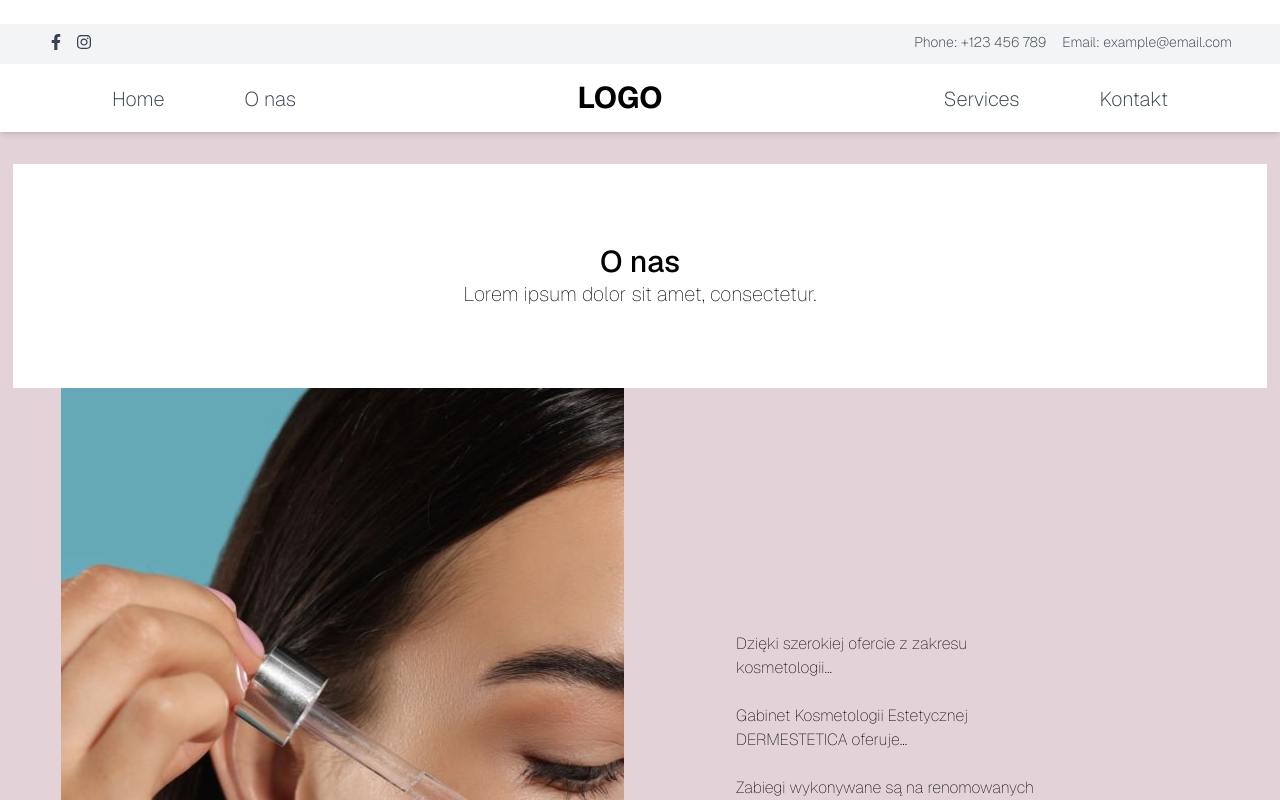
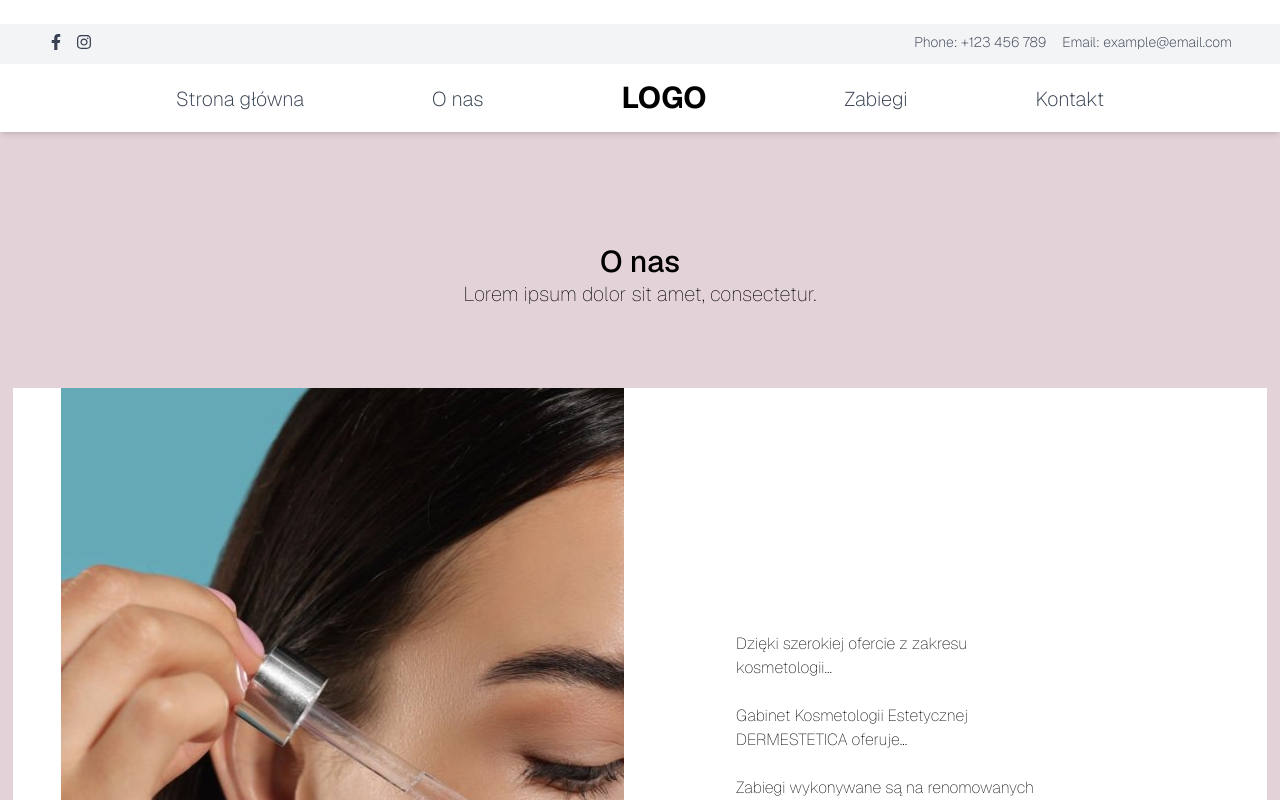
Before and after one commit to norbikam/Cleo-Med, a Next.js app: page /onas in a window 1280 px wide. Shown: the top 800 px of the page. Built offline with nearby package versions, Linux system fonts and the light colour scheme.

Commit message:
Added onas and zabiegi

```diff
--- /dev/null
+++ b/app/kontakt/page.tsx
@@ -0,0 +1,31 @@
+"use client";
+
+import Navigation from "../navbar";
+import Footer from "../footer";
+import OurTeam from "../components/OurTeam";
+
+export default function Home() {
+  return (
+    <div className="grid grid-rows-[20px_1fr_20px] items-center justify-items-center min-h-screen gap-16 font-[family-name:var(--font-geist-sans)]">
+      <header>
+        <Navigation />
+      </header>
+      <main style={{ maxWidth: "98vw" }} className="overflow-hidden pt-20 text-center">
+        <h2 className="text-black text-2xl pt-6" style={{fontSize:"5rem"}}>Kontakt</h2>
+        <h3 className="text-gray-500 pb-10 py-4 text-2xl">Slogan...</h3>
+        <div className="w-[98vw] flex flex-col md:grid md:grid-cols-5 md:gap-8 items-center text-black w-full bg-white">
+          <div className="text-center md:w-full col-span-3 justify-items-center">
+            <h2 style={{fontSize:"4rem"}}>CleoMed</h2>
+            <p style={{marginTop:"-1.5rem"}}>Gabinet kosmetyczny</p><br />
+            <div className="flex justify-center gap-40 text-xl"><p>ul. Wileńska 39</p><p>example@email.com</p></div>
+            <div className="flex justify-center gap-40 text-xl"><p>76-200 Słupsk</p><p>+48 123 456 789</p></div>
+            <br />
+            <iframe src="https://www.google.com/maps/embed?pb=!1m18!1m12!1m3!1d2318.3073038303396!2d17.0172382770225!3d54.46498239043967!2m3!1f0!2f0!3f0!3m2!1i1024!2i768!4f13.1!3m3!1m2!1s0x46fe10a824f679b9%3A0xef089efff4316619!2sC.H.%20Manhatan!5e0!3m2!1spl!2spl!4v1742386425730!5m2!1spl!2spl" width="800" height="450" loading="lazy"></iframe>
+            </div>
+          <div className="splitimagetop w-full h-64 bg-gray-300 md:h-[85vh] col-span-2"></div>
+        </div>
+      </main>
+      <Footer />
+    </div>
+  );
+}
--- a/app/navbar.tsx
+++ b/app/navbar.tsx
@@ -67,11 +67,11 @@ export default function Navbar() {
         </motion.div>
 
         {/* Main navigation row */}
-        <div className="flex items-center justify-between max-w-6xl mx-auto px-6 md:px-12 pt-4">
+        <div className="flex items-center justify-between max-w-[80vw] mx-auto px-6 md:px-12 pt-4">
           {/* Desktop Navigation Links (visible on md and up when not scrolled) */}
-            <div className="hidden md:flex space-x-20 text-xl font-extralight">
+            <div className="hidden md:flex space-x-[10vw] text-xl font-extralight">
               <Link href="/" className="transition duration-500 text-gray-700 border-t-transparent hover:text-gray-900 border-t hover:border-black">
-                Home
+                Strona główna
               </Link>
               <a href="/onas" className="transition duration-500 text-gray-700 border-t-transparent hover:text-gray-900 border-t hover:border-black">
                 O nas
@@ -88,9 +88,9 @@ export default function Navbar() {
           </motion.div>
 
           {/* Desktop Navigation Links (visible on md and up when not scrolled) */}
-            <div className="hidden md:flex space-x-20 text-xl font-extralight">
-              <a href="/services" className="transition duration-500 text-gray-700 border-t-transparent hover:text-gray-900 border-t hover:border-black">
-                Services
+            <div className="hidden md:flex space-x-[10vw] text-xl font-extralight">
+              <a href="/zabiegi" className="transition duration-500 text-gray-700 border-t-transparent hover:text-gray-900 border-t hover:border-black">
+                Zabiegi
               </a>
               <a href="/kontakt" className="transition duration-500 text-gray-700 border-t-transparent hover:text-gray-900 border-t hover:border-black">
                 Kontakt
--- a/app/onas/page.tsx
+++ b/app/onas/page.tsx
@@ -11,12 +11,12 @@ export default function Home() {
         <Navigation />
       </header>
       <main style={{ maxWidth: "98vw" }} className="overflow-hidden pt-20 text-center">
-        <div className="text-black py-20 bg-white">
+        <div className="text-black py-20">
           <h2 className="text-3xl font-medium">O nas</h2>
           <p className="text-xl">Lorem ipsum dolor sit amet, consectetur.</p>
         </div>
 
-        <div className="flex flex-col md:grid md:grid-cols-2 md:gap-8 items-center text-black w-full px-6 md:px-12">
+        <div className="flex flex-col md:grid md:grid-cols-2 md:gap-8 items-center text-black w-full px-6 md:px-12 bg-white w-[98vw]">
           {/* First Section */}
           <div className="splitimagetop w-full h-64 bg-gray-300 md:h-[85vh]"></div>
           <div className="text-left md:w-[30vw] md:pl-20">
--- /dev/null
+++ b/app/zabiegi/page.tsx
@@ -0,0 +1,19 @@
+"use client";
+
+import Navigation from "../navbar";
+import Footer from "../footer";
+import ProceduresGrid from "../components/ProceduresGrid";
+
+export default function Home() {
+  return (
+    <div className="grid grid-rows-[20px_1fr_20px] items-center justify-items-center min-h-screen gap-16 font-[family-name:var(--font-geist-sans)]">
+      <header>
+        <Navigation />
+      </header>
+      <main style={{ maxWidth: "98vw" }} className="overflow-hidden pt-20 text-center w-[98vw]">
+        <ProceduresGrid/>
+      </main>
+      <Footer />
+    </div>
+  );
+}
```
